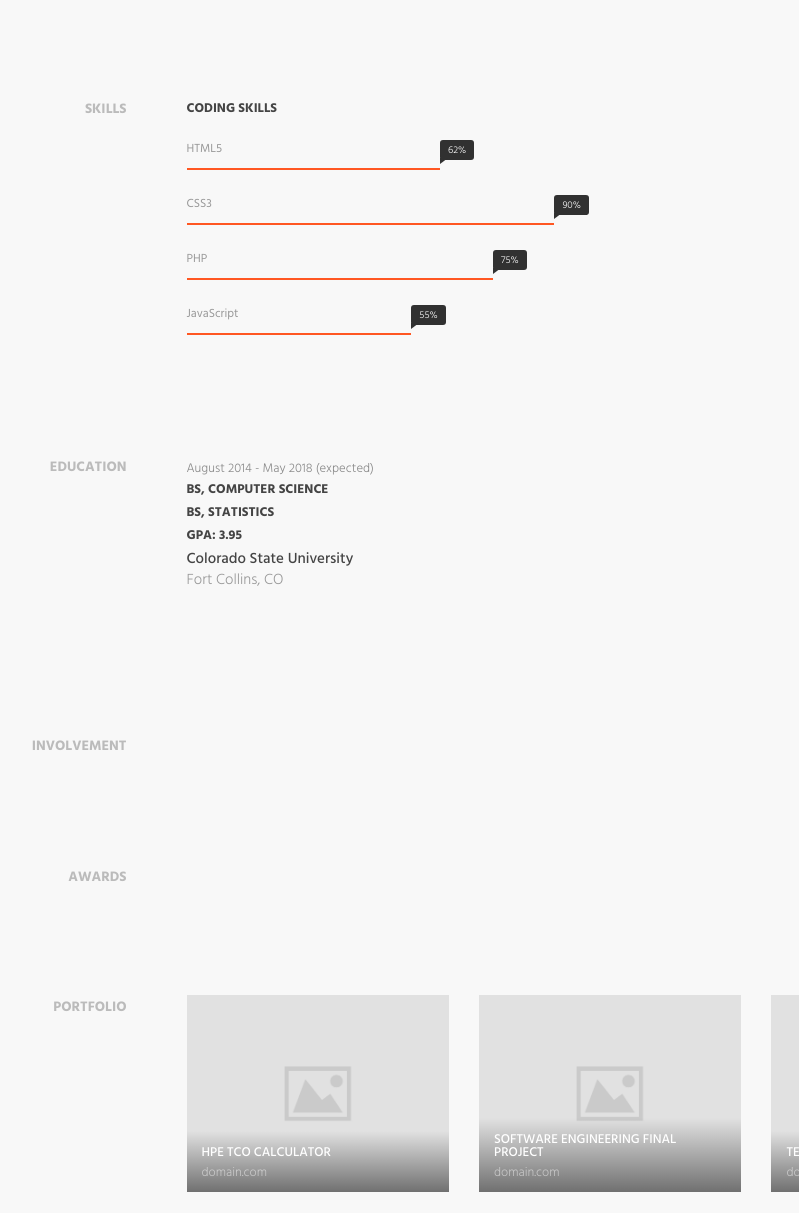
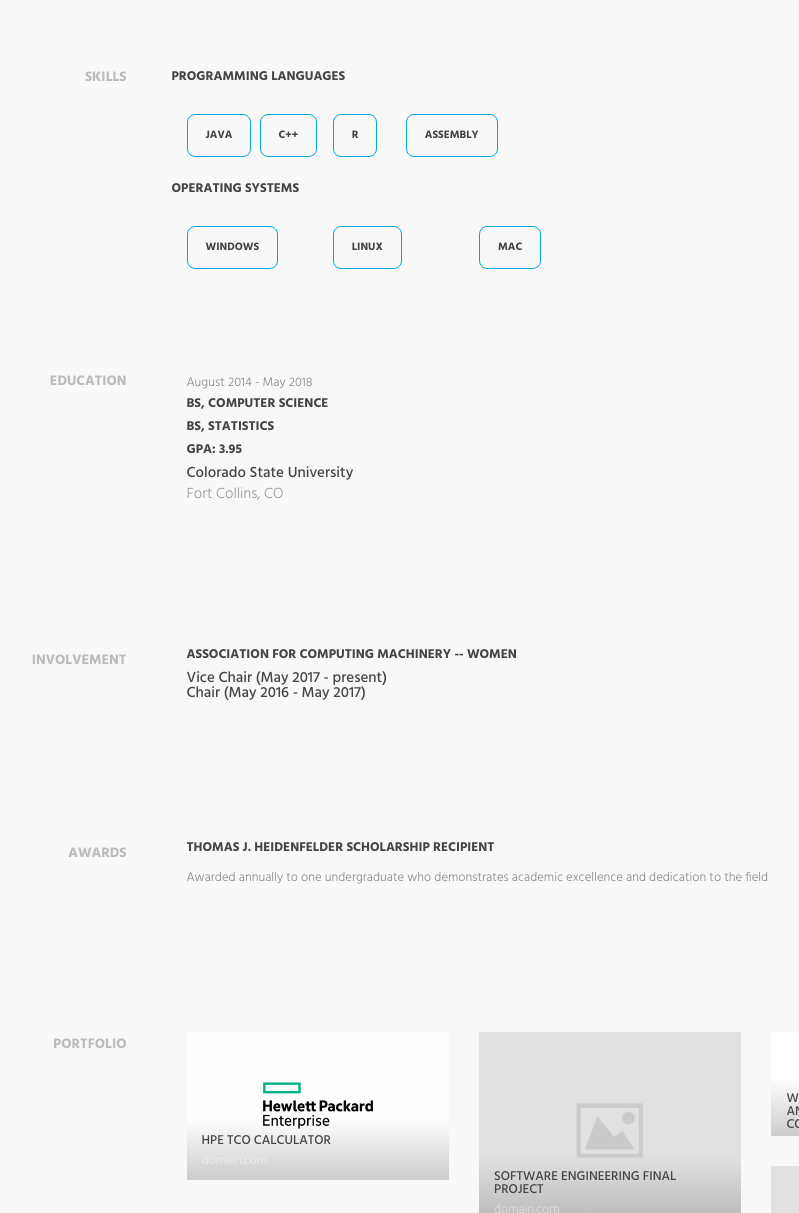
Before and after one commit to lsouth/lsouth.github.io-old, a plain HTML site: page index.html in a window 1280 px wide. Shown: the part 787-2000 px from the top of the page, without its empty margins (176-975 px from the left). Drawn offline with Linux system fonts and the light colour scheme.

Commit message:
Update website information

```diff
--- a/css/style.css
+++ b/css/style.css
@@ -412,7 +412,7 @@ button:focus,
 
 @media (max-width: 768px) {
     .progress-wrapper{
-        margin-bottom: 50px;
+        margin-bottom: 15px;
         }
     }
 
@@ -441,7 +441,7 @@ button:focus,
     background : -webkit-linear-gradient(
             top,
             transparent 0%,
-            rgba(0, 0, 0, 0.5) 100%
+            rgba(0, 0, 0, 0.2) 100%
     );
     }
 
@@ -467,7 +467,7 @@ button:focus,
 .portfolio-item .portfolio-info h3 {
     margin         : 0;
     line-height    : 1;
-    color          : #ffffff;
+    color          : #444444;
     font-weight    : 500;
     text-transform : uppercase;
     }
@@ -476,6 +476,17 @@ button:focus,
     color : rgba(255, 255, 255, .5);
     }
 
+.skill {
+	border: 1px solid #01A9DB;
+	border-radius: 8px;
+	display: inline-block;
+	font-size: 11px;
+	margin-right: 10px;
+	margin-top: 1em;
+	padding: 7px 18px;
+	text-transform: uppercase;
+	width: auto;
+}
 
 /*-----------------
  * Review
--- a/index.html
+++ b/index.html
@@ -46,7 +46,7 @@
         <div class="row">
             <div class="col-md-3">
                 <div class="profile-img">
-                 <!--   <img src="img/img-profile.jpg" class="img-responsive" alt=""/>	-->
+                  <img src="img/fuzzys_smol.jpg" class="img-responsive" alt=""/>	-->
                 </div>
                 <!-- Profile Image -->
             </div>
@@ -60,26 +60,7 @@
                 </p>
 
 
-                <div class="row">
-                    <div class="col-md-3">
-                        <div class="personal-details">
-                            <strong>AUGUST 21, 1996</strong>
-                            <small>BIRTH</small>
-                        </div>
-                    </div>
-                    <div class="col-md-3">
-                        <div class="personal-details">
-                            <strong>UNITED STATES</strong>
-                            <small>NATIONALITY</small>
-                        </div>
-                    </div>
-                    <div class="col-md-6">
-                        <div class="personal-details">
-                            <strong>ENGLISH <span>(NATIVE)</span>, RUSSIAN <span>(INTERMEDIATE)</span></strong>
-                            <small>LANGUAGE</small>
-                        </div>
-                    </div>
-                </div>
+
 
                 <ul class="social-icon">
                     <li><a href="https://www.facebook.com/lauramsouth"><i class="fa fa-facebook" aria-hidden="true"></i></a></li>
@@ -104,7 +85,7 @@
                     <div class="col-md-6">
                         <div class="content-item">
                             <small>May 2017 - July 2017 </small>
-                            <h3>NSF REU Scholar</h3>
+                            <h3>NSF REU Scholar: Center for Discrete Mathematics and Theoretical Computer Science</h3>
                             <h4>Rutgers University</h4>
 
                             <p>Piscataway, NJ</p>
@@ -155,69 +136,78 @@
 
 			<div class="col-md-9">
 				<div class="row">
-                    <div class="col-md-6">
-                        <div class="progress-wrapper">
+					<h3>PROGRAMMING LANGUAGES</h3>
+				</div>
 
-                            <h3>CODING SKILLS</h3>
-
-                            <div class="progress-item">
-                                <span class="progress-title">HTML5</span>
-
-                                <div class="progress">
-                                    <div class="progress-bar" role="progressbar" aria-valuenow="62" aria-valuemin="0"
-                                         aria-valuemax="100" style="width: 62%"><span
-                                            class="progress-percent"> 62%</span>
+				<div class="row">
+						<div class="col-md-1">
+							<div class="skill">
+								<strong>Java</strong>
 							</div>
 						</div>
-                                <!-- .progress -->
-                            </div>
-                            <!-- .skill-progress -->
-
-                            <div class="progress-item">
-                                <span class="progress-title">CSS3</span>
-
-                                <div class="progress">
-                                    <div class="progress-bar" role="progressbar" aria-valuenow="90" aria-valuemin="0"
-                                         aria-valuemax="100" style="width: 90%"><span
-                                            class="progress-percent"> 90%</span>
+						<div class="col-md-1">
+							<div class="skill">
+								<strong>C++</strong>
 							</div>
 						</div>
-                                <!-- /.progress -->
-                            </div>
-                            <!-- /.skill-progress -->
-
-                            <div class="progress-item">
-                                <span class="progress-title">PHP</span>
-
-                                <div class="progress">
-                                    <div class="progress-bar" role="progressbar" aria-valuenow="75" aria-valuemin="0"
-                                         aria-valuemax="100" style="width: 75%;"><span
-                                            class="progress-percent"> 75%</span>
+						<div class="col-md-1">
+							<div class="skill">
+								<strong>R</strong>
 							</div>
 						</div>
-                                <!-- /.progress -->
-                            </div>
-                            <!-- /.skill-progress -->
-
-                            <div class="progress-item">
-                                <span class="progress-title">JavaScript</span>
-
-                                <div class="progress">
-                                    <div class="progress-bar" role="progressbar" aria-valuenow="55" aria-valuemin="0"
-                                         aria-valuemax="100" style="width: 55%;"><span
-                                            class="progress-percent"> 55%</span>
-                                    </div>
-                                </div>
-                                <!-- /.progress -->
-                            </div>
-                            <!-- /.skill-progress -->
-
-
-                        </div>
-                        <!-- /.progress-wrapper -->
+						<div class="col-md-1">
+							<div class="skill">
+								<strong>Assembly</strong>
 							</div>
 						</div>
 				</div>
+
+		<!--		<div class="row">
+						<div class="col-md-1">
+							<div class="skill">
+								<strong>Javascript</strong>
+							</div>
+						</div>
+				</div> -->
+
+				<div class="row">
+					<p></p>
+					<h3>OPERATING SYSTEMS</h3>
+				</div>
+
+				<div class="row">
+						<div class="col-md-2">
+							<div class="skill">
+								<strong>Windows</strong>
+							</div>
+						</div>
+						<div class="col-md-2">
+							<div class="skill">
+								<strong>Linux</strong>
+							</div>
+						</div>
+						<div class="col-md-2">
+							<div class="skill">
+								<strong>Mac</strong>
+							</div>
+						</div>
+				</div>
+			</div>
+			<!--
+			<div class="col-md-9">
+                <div class="row">
+                    <div class="col-md-12">
+                        <div class="content-item">
+                            <h3>Programming Languages</h3>
+                            <h4>Java, C++, R, C, Python, Assembly</h4>
+
+                        </div>
+
+                    </div>
+                </div>
+
+            </div>	-->
+
 
     </div>
     <!-- .container-fluid -->
@@ -237,7 +227,7 @@
                 <div class="row">
                     <div class="col-md-12">
                         <div class="content-item">
-                            <small>August 2014 - May 2018 (expected)</small>
+                            <small>August 2014 - May 2018</small>
                             <h3>BS, Computer Science</h3>
                             <h3>BS, Statistics</h3>
 							<h3>GPA: 3.95</h3>
@@ -264,6 +254,20 @@
 			<div class="col-md-3">
 				<div class="section-title"><h2>Involvement</h2></div>
 			</div>
+
+			<div class="col-md-9">
+                <div class="row">
+                    <div class="col-md-12">
+                        <div class="content-item">
+                            <h3> Association for Computing Machinery -- Women </h3>
+							<h4> Vice Chair (May 2017 - present)</h4>
+							<h4> Chair (May 2016 - May 2017) </h4>
+                        </div>
+                        <!-- .involvement-item -->
+                    </div>
+                </div>
+                <!--.row-->
+            </div>
 	</div>
 </section>
 <!-- .section-involvement -->
@@ -273,6 +277,19 @@
 		<div class="row">
 			<div class="col-md-3">
 				<div class="section-title"><h2>Awards</h2></div>
+			</div>
+
+			<div class="col-md-9">
+                <div class="row">
+                    <div class="col-md-12">
+                        <div class="content-item">
+                            <h3>Thomas J. Heidenfelder Scholarship Recipient</h3>
+                            <small>Awarded annually to one undergraduate who demonstrates academic excellence and dedication to the field</small>
+                        </div>
+                        <!-- .awards-item -->
+                    </div>
+                </div>
+                <!--.row-->
             </div>
 	</div>
 </section>
@@ -292,7 +309,7 @@
                     <div class="col-md-4 col-sm-6">
                         <a class="portfolio-item" href="hpe-tco-calculator.html">
                             <div class="portfolio-thumb">
-                                <img src="img/portfolio-1.jpg" alt="">
+                                <img src="img/hpe.jpg" alt="">
                             </div>
 
                             <div class="portfolio-info">
@@ -320,14 +337,14 @@
                     </div>
 
 					<div class="col-md-4 col-sm-6">
-                        <a class="portfolio-item" href="#">
+                        <a class="portfolio-item" href="documents/writing-sample-facial-recognition.pdf">
                             <div class="portfolio-thumb">
-                                <img src="img/portfolio-2.jpg" alt="">
+                                <img src="img/writing-sample.png" alt="">
                             </div>
 
                             <div class="portfolio-info">
-                                <h3>Technical Writing Final Paper</h3>
-                                <small>domain.com</small>
+                                <h3>Writing Sample: Facial Recognition and Law Enforcement in Fort Collins, CO</h3>
+
                             </div>
                             <!-- portfolio-info -->
                         </a>
```
Also changed, not shown: img/fuzzys_smol.jpg (added), img/hpe.jpg (added), img/img-profileold.jpg (deleted), img/img-testimonial-1.jpg (deleted), img/img-testimonial-2.jpg (deleted), img/img-testimonial-3.jpg (deleted), img/portfolio-1.jpg (deleted), img/writing-sample.PNG (added), 2 other files. Lines whose indentation alone changed are shown as unchanged.
